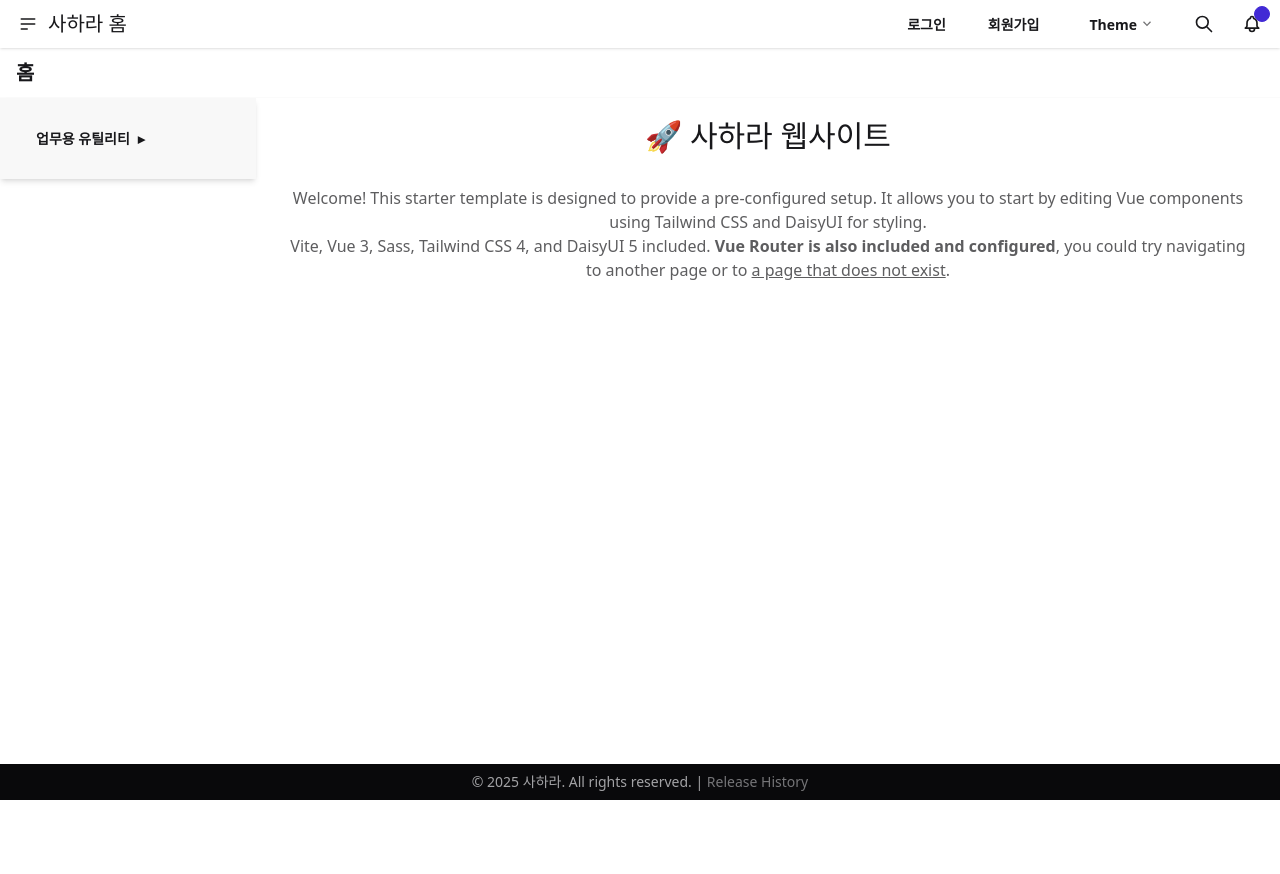
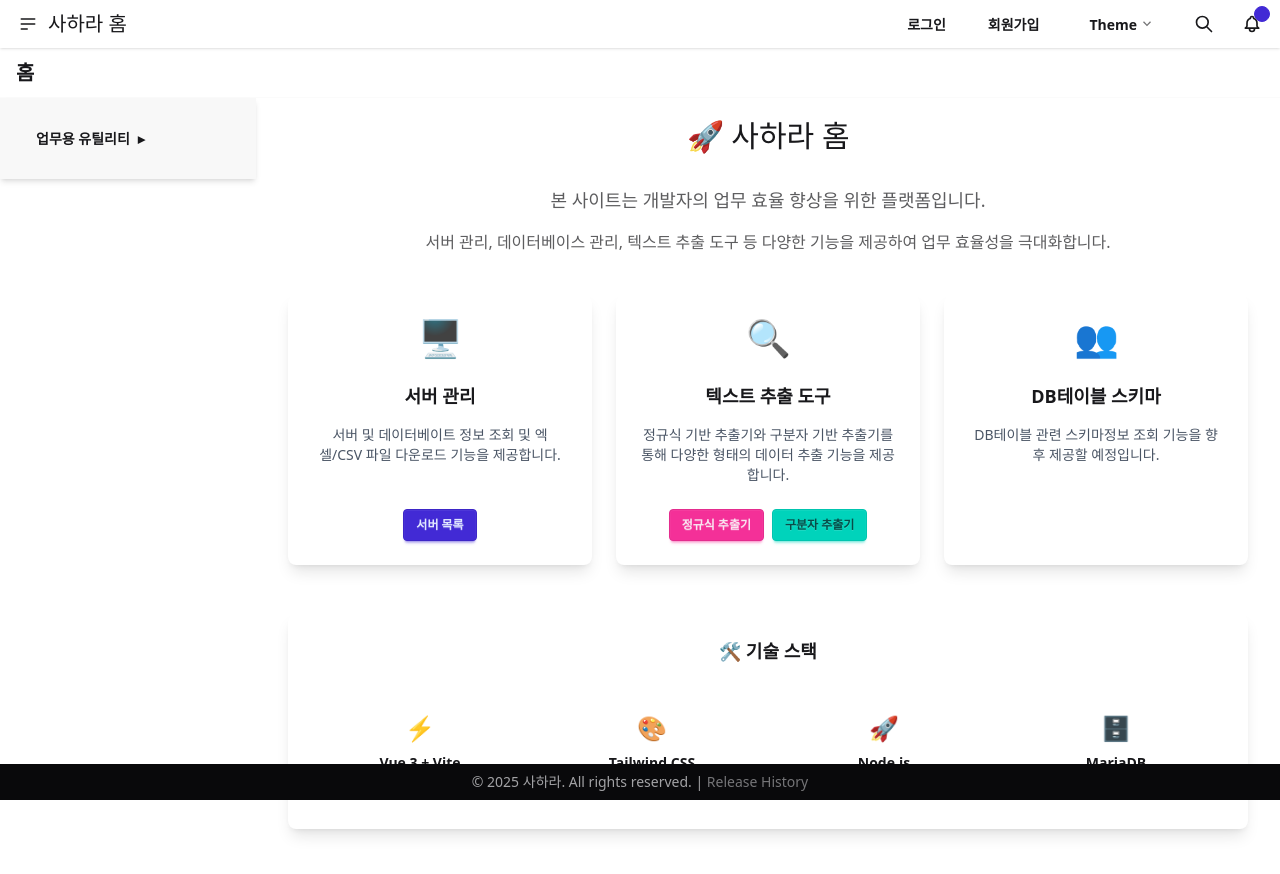
Before and after one commit to mrjung72/my-vite-vue3-sass-tailwind-app, a Vue app: page / in a window 1280 px wide. Shown: the top 874 px of the page. Before the commit the page ends 800 px from the top, so only its background shows below. Built offline with nearby package versions, Linux system fonts and the light colour scheme.

Commit message:
메인화면 소개글 추가

```diff
--- a/src/views/HomeView.vue
+++ b/src/views/HomeView.vue
@@ -4,7 +4,7 @@ import ThemeController from "@/components/Home/ThemeController.vue";
 import ComponentsPreview from "@/components/Home/ComponentsPreview.vue";
 import Guide from "@/components/Home/Guide.vue";
 
-const title = document.title;
+const title = "사하라 홈";
 const currentHostname = window.location.hostname;
 const demoHostname = "tpl-vue3-tailwind4-daisyui5.brown.sk";
 const githubRepo = "https://github.com/martinille/starter-template-vite-vue3-sass-tailwind4-daisyui5";
@@ -15,8 +15,88 @@ const githubRepo = "https://github.com/martinille/starter-template-vite-vue3-sas
 	<div class="container-center text-center">
 		<h1 class="mb-8">🚀 {{ title }}</h1>
 		<div class="text-base-content/70 mb-10">
-			<p>Welcome! This starter template is designed to provide a pre-configured setup. It allows you to start by editing Vue components using Tailwind CSS and DaisyUI for styling.</p>
-			<p>Vite, Vue 3, Sass, Tailwind CSS 4, and DaisyUI 5 included. <b>Vue Router is also included and configured</b>, you could try navigating to another page or to <router-link :to="{ path: '/non-existing/route' }" class="link">a page that does not exist</router-link>.</p>
+			<p class="text-lg mb-4">
+				본 사이트는 개발자의 업무 효율 향상을 위한 플랫폼입니다.
+			</p>
+			<p class="mb-4">
+				서버 관리, 데이터베이스 관리, 텍스트 추출 도구 등 다양한 기능을 제공하여 업무 효율성을 극대화합니다.
+			</p>
+		</div>
+	</div>
+
+	<!-- 주요 기능 소개 -->
+	<div class="container-center mb-12">
+		<div class="grid grid-cols-1 md:grid-cols-3 gap-6">
+			<!-- 서버 관리 -->
+			<div class="card bg-base-100 shadow-lg">
+				<div class="card-body text-center">
+					<div class="text-4xl mb-4">🖥️</div>
+					<h3 class="card-title justify-center">서버 관리</h3>
+					<p class="text-sm text-gray-600">
+						서버 및 데이터베이트 정보 조회 및 엑셀/CSV 파일 다운로드 기능을 제공합니다.
+					</p>
+					<div class="card-actions justify-center mt-4">
+						<router-link to="/servers/list" class="btn btn-primary btn-sm">서버 목록</router-link>
+					</div>
+				</div>
+			</div>
+
+			<!-- 텍스트 추출 도구 -->
+			<div class="card bg-base-100 shadow-lg">
+				<div class="card-body text-center">
+					<div class="text-4xl mb-4">🔍</div>
+					<h3 class="card-title justify-center">텍스트 추출 도구</h3>
+					<p class="text-sm text-gray-600">
+						정규식 기반 추출기와 구분자 기반 추출기를 통해 다양한 형태의 데이터 추출 기능을 제공합니다.
+					</p>
+					<div class="card-actions justify-center mt-4">
+						<router-link to="/extract-regex" class="btn btn-secondary btn-sm">정규식 추출기</router-link>
+						<router-link to="/extract-separator" class="btn btn-accent btn-sm">구분자 추출기</router-link>
+					</div>
+				</div>
+			</div>
+
+			<!-- DB테이블 스키마 -->
+			<div class="card bg-base-100 shadow-lg">
+				<div class="card-body text-center">
+					<div class="text-4xl mb-4">👥</div>
+					<h3 class="card-title justify-center">DB테이블 스키마</h3>
+					<p class="text-sm text-gray-600">
+						DB테이블 관련 스키마정보 조회 기능을 향후 제공할 예정입니다.
+					</p>
+				</div>
+			</div>
+		</div>
+	</div>
+
+	<!-- 기술 스택 -->
+	<div class="container-center mb-12">
+		<div class="card bg-base-100 shadow-lg">
+			<div class="card-body">
+				<h3 class="card-title justify-center mb-6">🛠️ 기술 스택</h3>
+				<div class="grid grid-cols-2 md:grid-cols-4 gap-4 text-center">
+					<div class="p-4">
+						<div class="text-2xl mb-2">⚡</div>
+						<div class="font-semibold">Vue 3 + Vite</div>
+						<div class="text-xs text-gray-500">프론트엔드</div>
+					</div>
+					<div class="p-4">
+						<div class="text-2xl mb-2">🎨</div>
+						<div class="font-semibold">Tailwind CSS</div>
+						<div class="text-xs text-gray-500">스타일링</div>
+					</div>
+					<div class="p-4">
+						<div class="text-2xl mb-2">🚀</div>
+						<div class="font-semibold">Node.js</div>
+						<div class="text-xs text-gray-500">백엔드</div>
+					</div>
+					<div class="p-4">
+						<div class="text-2xl mb-2">🗄️</div>
+						<div class="font-semibold">MariaDB</div>
+						<div class="text-xs text-gray-500">데이터베이스</div>
+					</div>
+				</div>
+			</div>
 		</div>
 	</div>
 
```
